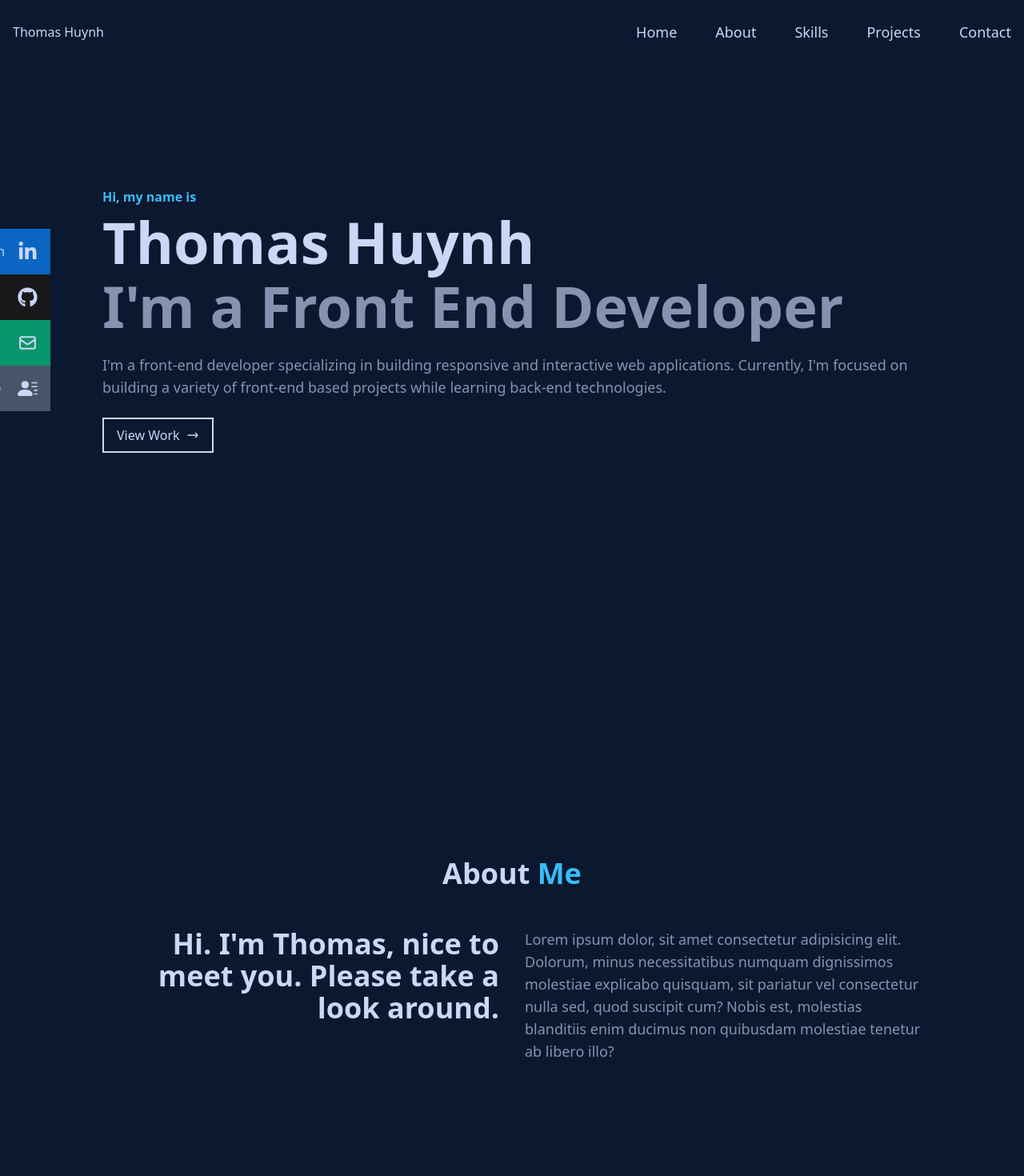
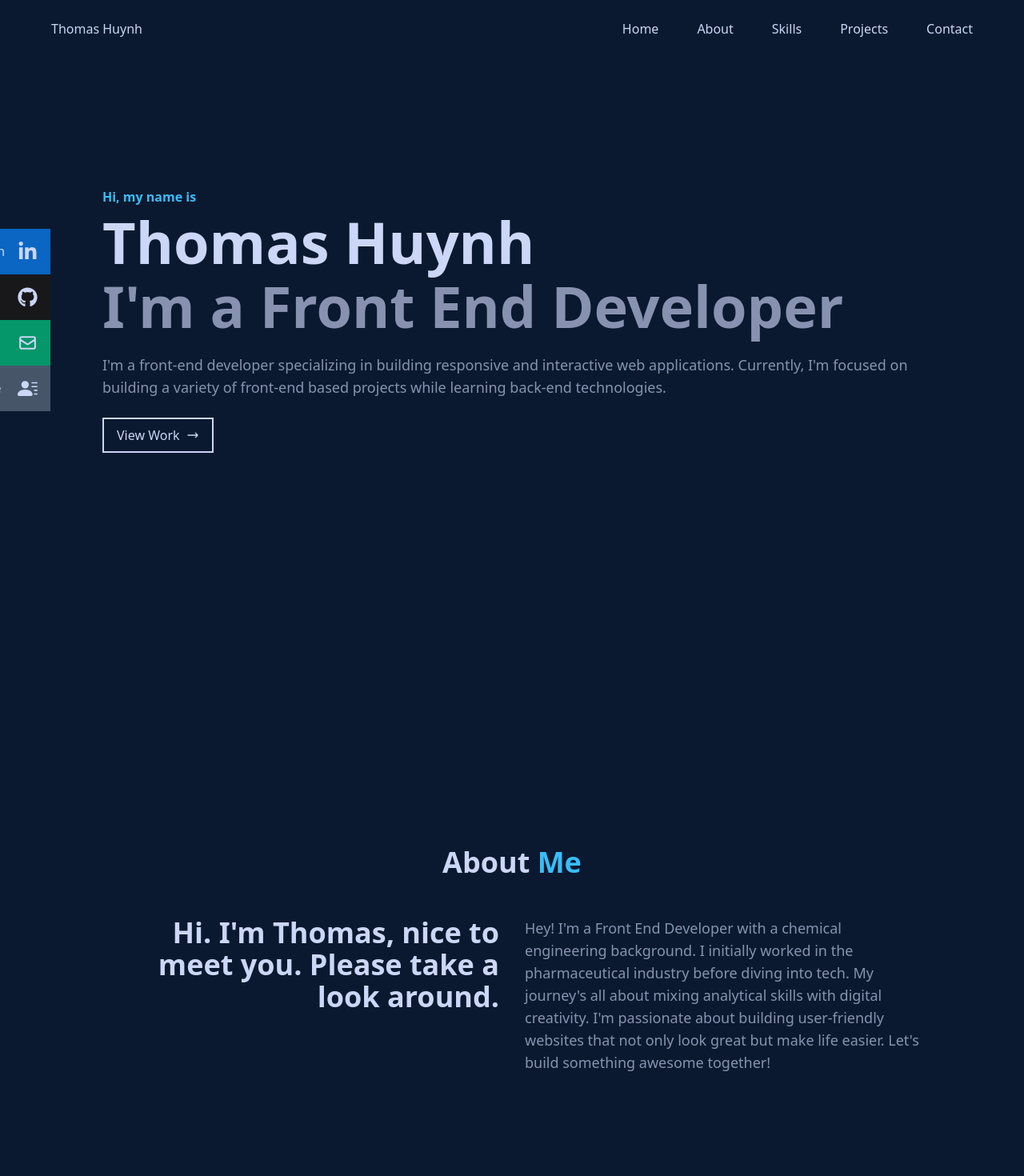
Before and after one commit to thomasthuynh/personal-portfolio, a React (Vite) app: page / in a window 1280 px wide. Shown: the top 1470 px of the page at 80% size. Built offline with nearby package versions, Linux system fonts and the light colour scheme.

Commit message:
Added outer max width to app. Added hover effect on Nav links. Re-factored code throughout

```diff
--- a/package.json
+++ b/package.json
@@ -13,7 +13,9 @@
     "framer-motion": "^10.17.9",
     "react": "^18.2.0",
     "react-dom": "^18.2.0",
-    "react-icons": "^4.12.0"
+    "react-icons": "^4.12.0",
+    "react-scroll": "^1.9.0",
+    "react-spinners": "^0.13.8"
   },
   "devDependencies": {
     "@types/react": "^18.2.43",
--- a/src/App.jsx
+++ b/src/App.jsx
@@ -1,4 +1,4 @@
-import Nav from "./components/Nav"
+import Nav from "./components/Nav";
 import Home from "./components/Home";
 import About from "./components/About";
 import Skills from "./components/Skills";
@@ -7,7 +7,7 @@ import Contact from "./components/Contact";
 
 function App() {
   return (
-    <div>
+    <div className="mx-auto max-w-[2560px]">
       <Nav />
       <Home />
       <About />
--- a/src/components/About.jsx
+++ b/src/components/About.jsx
@@ -1,27 +1,26 @@
-import React from "react";
-
 const About = () => {
   return (
-    <section className="bg-primary h-screen w-full">
-      <div className="mx-auto flex h-full w-[90%] max-w-[1024px] flex-col justify-center text-white">
+    <section name="about" className="bg-primary h-screen w-full">
+      <div className="mx-auto flex h-full w-[90%] max-w-[1024px] flex-col items-center justify-center text-white">
         <h2 className="pb-12 text-center text-4xl font-bold">
           About <span className="text-secondary">Me</span>
         </h2>
 
-        <div className="grid gap-6 md:gap-8 md:grid-cols-2">
+        <div className="grid gap-6 md:grid-cols-2 md:gap-8">
           <div>
-            <p className="text-3xl md:text-4xl font-bold md:text-right">
+            <p className="text-3xl font-bold md:text-right md:text-4xl">
               Hi. I'm Thomas, nice to meet you. Please take a look around.
             </p>
           </div>
 
           <div>
             <p className="text-gray lg:text-lg">
-              Lorem ipsum dolor, sit amet consectetur adipisicing elit. Dolorum,
-              minus necessitatibus numquam dignissimos molestiae explicabo
-              quisquam, sit pariatur vel consectetur nulla sed, quod suscipit
-              cum? Nobis est, molestias blanditiis enim ducimus non quibusdam
-              molestiae tenetur ab libero illo?
+              Hey! I'm a Front End Developer with a chemical engineering
+              background. I initially worked in the pharmaceutical industry
+              before diving into tech. My journey's all about mixing analytical
+              skills with digital creativity. I'm passionate about building
+              user-friendly websites that not only look great but make life
+              easier. Let's build something awesome together!
             </p>
           </div>
         </div>
--- a/src/components/Contact.jsx
+++ b/src/components/Contact.jsx
@@ -1,16 +1,17 @@
 import { useState } from "react";
+import BeatLoader from "react-spinners/BeatLoader";
 
 const Contact = () => {
   const [isSubmitting, setIsSubmitting] = useState(false);
 
   return (
-    <section className="bg-primary h-screen w-full">
+    <section name="contact" className="bg-primary h-screen w-full">
       <div className="mx-auto flex h-full w-[90%] max-w-[1024px] flex-col items-center justify-center text-white">
         <h2 className="text-4xl font-bold">
           Get In <span className="text-secondary">Touch</span>
         </h2>
 
-        <p className="text-gray pb-12 pt-4 text-center lg:text-lg">
+        <p className="text-gray pb-12 pt-4 lg:text-lg">
           Want to ask a question, share feedback, or collaborate on a project?
           Shoot me a message!
         </p>
@@ -49,9 +50,13 @@ const Contact = () => {
             <button
               disabled={isSubmitting}
               aria-label={isSubmitting ? "Submitting" : "Send it my way!"}
-              className="hover:bg-secondary hover:border-secondary mt-6 border-2 border-white px-4 py-4 text-white duration-300"
+              className="hover:bg-secondary hover:border-secondary mt-6 flex h-[60px] items-center justify-center border-2 border-white px-4 py-4 text-white duration-300"
             >
-              {isSubmitting ? "Loading..." : "Send it my way!"}
+              {isSubmitting ? (
+                <BeatLoader color="#ccd6f6" />
+              ) : (
+                "Send it my way!"
+              )}
             </button>
           </form>
         </div>
--- a/src/components/Home.jsx
+++ b/src/components/Home.jsx
@@ -5,7 +5,7 @@ import { HiOutlineArrowNarrowRight } from "react-icons/hi";
 
 const Home = () => {
   return (
-    <header className="bg-primary relative h-screen w-full">
+    <header name="home" className="bg-primary relative h-screen w-full">
       <div className="mx-auto flex h-full w-[90%] max-w-[1024px] flex-col justify-center">
         <p className="text-secondary font-semibold">Hi, my name is</p>
         <h1 className="py-2 text-4xl font-bold text-white sm:text-5xl md:text-6xl lg:text-7xl">
@@ -14,7 +14,7 @@ const Home = () => {
         <h2 className="text-gray text-4xl font-bold sm:text-5xl md:text-6xl lg:text-7xl">
           I'm a Front End Developer
         </h2>
-        <p className="text-gray pt-6 pb-4 xl:pb-6 lg:text-lg">
+        <p className="text-gray pb-4 pt-6 lg:text-lg xl:pb-6">
           I'm a front-end developer specializing in building responsive and
           interactive web applications. Currently, I'm focused on building a
           variety of front-end based projects while learning back-end
--- a/src/components/Nav.jsx
+++ b/src/components/Nav.jsx
@@ -1,4 +1,6 @@
 import { useState } from "react";
+import { Link } from "react-scroll";
+
 import { FaBars } from "react-icons/fa";
 import { FaXmark } from "react-icons/fa6";
 
@@ -6,7 +8,8 @@ const Nav = () => {
   const [hamburgerToggled, setHamburgerToggled] = useState(false);
 
   return (
-    <nav className="bg-primary fixed z-10 flex h-[80px] w-full items-center justify-between px-4 text-white">
+    <nav className="bg-primary fixed left-0 top-0 z-10 mx-auto w-full text-white">
+      <div className="mx-auto flex w-[90%] max-w-[2560px] items-center justify-between py-6">
         {/* LOGO */}
         <div>
           <p>Thomas Huynh</p>
@@ -14,12 +17,32 @@ const Nav = () => {
 
         {/* MENU */}
         <div className="hidden md:flex">
-        <ul className="flex gap-12 text-lg">
-          <li>Home</li>
-          <li>About</li>
-          <li>Skills</li>
-          <li>Projects</li>
-          <li>Contact</li>
+          <ul className="flex gap-12">
+            <li className="hover:opacity-80">
+              <Link to="home" smooth={true} duration={500}>
+                Home
+              </Link>
+            </li>
+            <li className="hover:opacity-80">
+              <Link to="about" smooth={true} duration={500}>
+                About
+              </Link>
+            </li>
+            <li className="hover:opacity-80">
+              <Link to="skills" smooth={true} duration={500}>
+                Skills
+              </Link>
+            </li>
+            <li className="hover:opacity-80">
+              <Link to="projects" smooth={true} duration={500} offset={-75}>
+                Projects
+              </Link>
+            </li>
+            <li className="hover:opacity-80">
+              <Link to="contact" smooth={true} duration={500}>
+                Contact
+              </Link>
+            </li>
           </ul>
         </div>
 
@@ -30,20 +53,67 @@ const Nav = () => {
         >
           {hamburgerToggled ? <FaXmark size={20} /> : <FaBars size={20} />}
         </div>
+      </div>
 
       {/* MOBILE MENU */}
       <div
         className={`${
-          hamburgerToggled ? "right-0" : "-right-full"
+          hamburgerToggled ? "right-0 opacity-100" : "-right-full opacity-0"
         } bg-primary absolute top-0 h-screen w-full duration-300`}
       >
-        <div className="flex h-full items-center justify-center">
-          <ul className="flex h-1/2 flex-col items-center justify-center gap-8 text-lg">
-            <li>Home</li>
-            <li>About</li>
-            <li>Skills</li>
-            <li>Projects</li>
-            <li>Contact</li>
+        <div className="flex h-full w-full items-center justify-center">
+          <ul className="flex h-1/2 flex-col items-center justify-center gap-12 text-2xl">
+            <li>
+              <Link
+                to="home"
+                smooth={true}
+                duration={500}
+                onClick={() => setHamburgerToggled(!hamburgerToggled)}
+              >
+                Home
+              </Link>
+            </li>
+            <li>
+              <Link
+                to="about"
+                smooth={true}
+                duration={500}
+                onClick={() => setHamburgerToggled(!hamburgerToggled)}
+              >
+                About
+              </Link>
+            </li>
+            <li>
+              <Link
+                to="skills"
+                smooth={true}
+                duration={500}
+                onClick={() => setHamburgerToggled(!hamburgerToggled)}
+              >
+                Skills
+              </Link>
+            </li>
+            <li>
+              <Link
+                to="projects"
+                smooth={true}
+                duration={500}
+                offset={-75}
+                onClick={() => setHamburgerToggled(!hamburgerToggled)}
+              >
+                Projects
+              </Link>
+            </li>
+            <li>
+              <Link
+                to="contact"
+                smooth={true}
+                duration={500}
+                onClick={() => setHamburgerToggled(!hamburgerToggled)}
+              >
+                Contact
+              </Link>
+            </li>
           </ul>
         </div>
       </div>
--- a/src/components/Projects.jsx
+++ b/src/components/Projects.jsx
@@ -1,17 +1,18 @@
 import Project from "./Project";
+
 import Audiophile from "../assets/Audiophile.png";
 import NetflixClone from "../assets/NetflixClone.jpg";
 import Photosnap from "../assets/Photosnap.png";
 
 const Projects = () => {
   return (
-    <section className="bg-primary w-full">
+    <section name="projects" className="bg-primary w-full">
       <div className="mx-auto flex h-full w-[90%] max-w-[1024px] flex-col items-center justify-center text-white">
-        <h2 className="text-4xl font-bold">
+        <h2 className="text-center text-4xl font-bold">
           My <span className="text-secondary">Projects</span>
         </h2>
 
-        <p className="text-gray pb-12 pt-4 text-center lg:text-lg">
+        <p className="text-gray pb-12 pt-4 lg:text-lg">
           Check out some of my recent work.
         </p>
 
--- a/src/components/Skills.jsx
+++ b/src/components/Skills.jsx
@@ -11,13 +11,13 @@ import Firebase from "../assets/firebase-plain.svg";
 
 const Skills = () => {
   return (
-    <section className="bg-primary h-screen w-full">
+    <section name="skills" className="bg-primary h-screen w-full">
       <div className="mx-auto flex h-full w-[90%] max-w-[768px] flex-col items-center justify-center text-white">
         <h2 className="text-center text-4xl font-bold">
           My Technology <span className="text-secondary">Stack</span>
         </h2>
 
-        <p className="text-gray pb-12 pt-4 text-center lg:text-lg">
+        <p className="text-gray pb-12 pt-4 lg:text-lg">
           Here are the technologies I've worked with.
         </p>
 
--- a/src/index.css
+++ b/src/index.css
@@ -2,6 +2,10 @@
 @tailwind components;
 @tailwind utilities;
 
+html {
+  @apply bg-primary;
+}
+
 li {
   @apply cursor-pointer;
 }
```
Also changed, not shown: 1 other file (tests, documents, lock files or other folders). Lines whose indentation alone changed are shown as unchanged.
